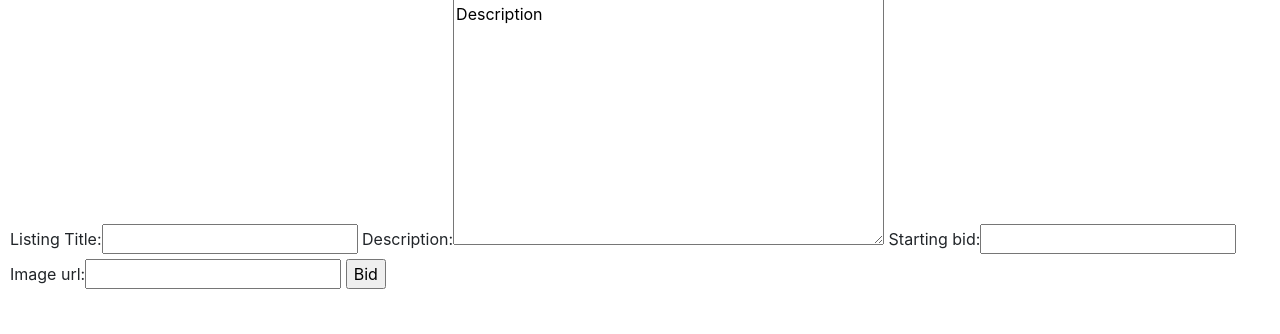
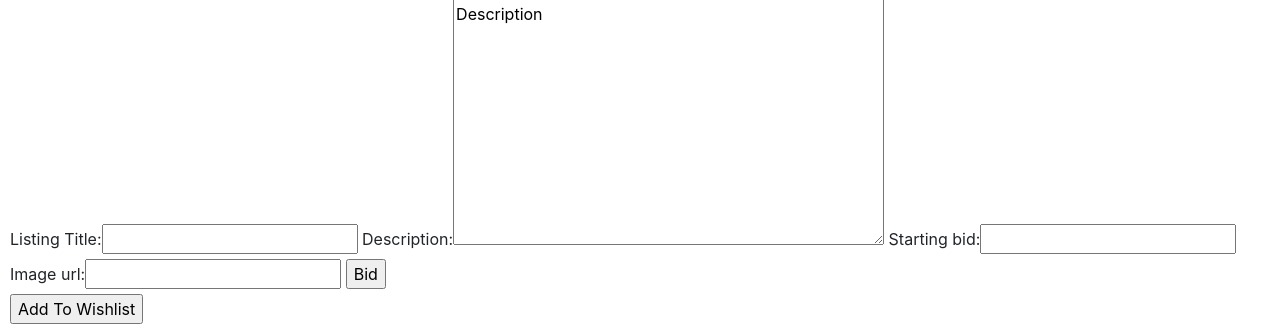
Before and after one commit to avinanick/CS50W_Project2, a Django app: template auctions/templates/auctions/listing_view.html in a window 1280 px wide. Shown: the part 600-934 px from the top of the page. Before the commit the page ends 889 px from the top, so only its background shows below. Run offline with Django 3.2, Linux system fonts and the light colour scheme; the template is opened without the code that fills it: values that come from a table or form of the project are taken from there, others are empty; a user stored in the database is signed in; data comes from the database, SQL or seed files in the repository; parts of the project's set-up code (start-up, migrations or seed data) failed here and were passed over; some libraries are stand-ins or nearby versions; grey boxes are pictures that could not be loaded.

Commit message:
Created a form in listing view for adding the listing to a wishlist, but it doesn't do anything yet.

```diff
--- a/auctions/templates/auctions/listing_view.html
+++ b/auctions/templates/auctions/listing_view.html
@@ -13,5 +13,9 @@
             {{ form }}
             <input type="submit" value="Bid">
         </form>
+        <form action="{% url 'wishlist' %}" method="POST">
+            {% csrf_token %}
+            <input type="submit" value="Add To Wishlist">
+        </form>
     {% endif %}
 {% endblock %}
```
